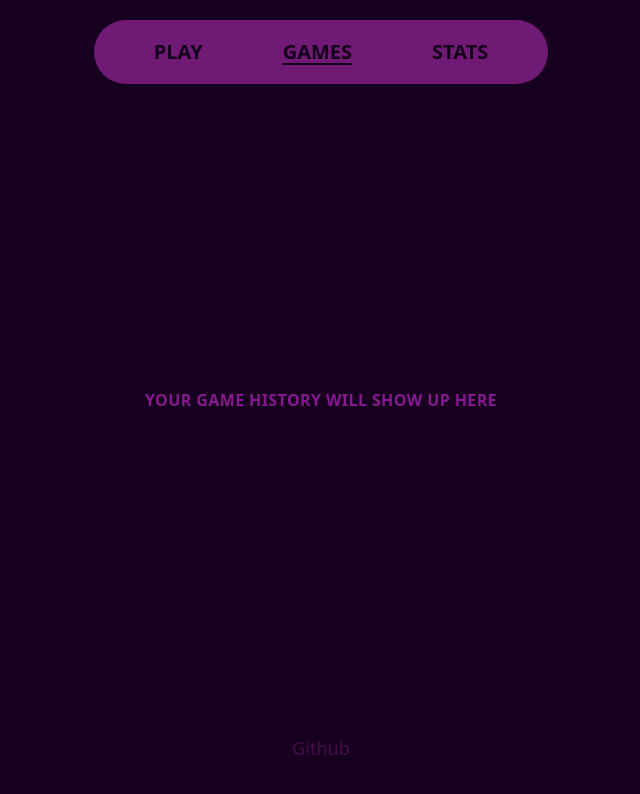
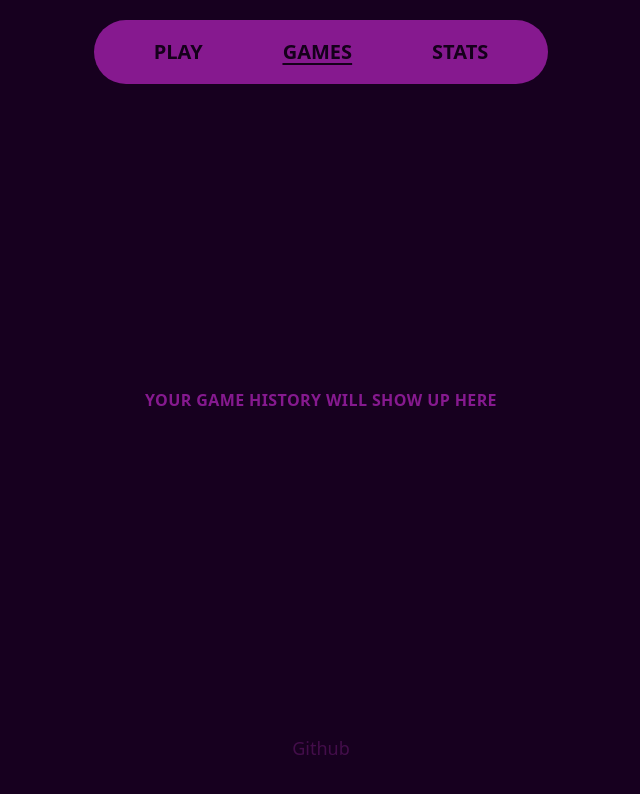
Before and after one commit to bent101/pi-game, a SvelteKit app: page /games in a window 1280 px wide. Shown: the top 794 px of the page, without its empty margins (319-959 px from the left). Built offline with nearby package versions, Linux system fonts and the light colour scheme.

Commit message:
fixed colors and added favicon

```diff
--- a/src/routes/Header.svelte
+++ b/src/routes/Header.svelte
@@ -9,7 +9,7 @@
 
 <div class="flex items-center justify-center">
 	<nav
-		class="flex h-16 w-fit items-center justify-center rounded-full bg-fuchsia-900 px-5 text-xl font-bold uppercase text-[#14001a] decoration-4 underline-offset-4"
+		class="flex h-16 w-fit items-center justify-center rounded-full bg-fuchsia-800 px-5 text-xl font-bold uppercase text-[#14001a] decoration-4 underline-offset-4"
 	>
 		{#each nav as { url, name }}
 			<span class:underline={$page.url.pathname === url}>
--- a/src/routes/games/+page.svelte
+++ b/src/routes/games/+page.svelte
@@ -19,11 +19,11 @@
 		</div>
 	</div>
 {:else}
-	<div class="flex items-center justify-center gap-4 text-center">
+	<div class="flex items-center justify-center gap-3 text-center">
 		<label
 			class="{showingPerfectGames
 				? 'bg-fuchsia-800 text-[#14001a]'
-				: 'text-fuchsia-800'} rounded-full border-2 border-fuchsia-800 px-4 py-2 text-base font-extrabold uppercase tracking-wide"
+				: 'text-fuchsia-800'} rounded-full border-2 border-fuchsia-800 px-3 py-2 text-base font-extrabold uppercase tracking-wide"
 		>
 			Show only perfect games
 			<input type="checkbox" class="hidden" bind:checked={showingPerfectGames} />
```
Also changed, not shown: static/favicon.png.
